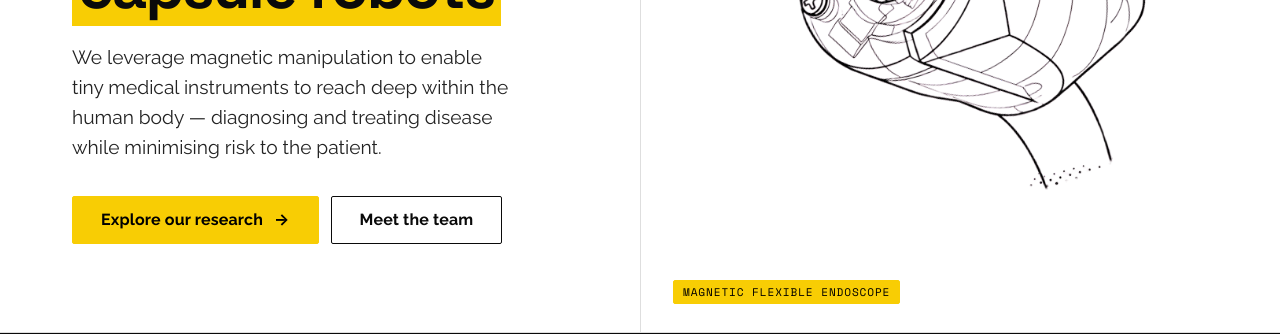
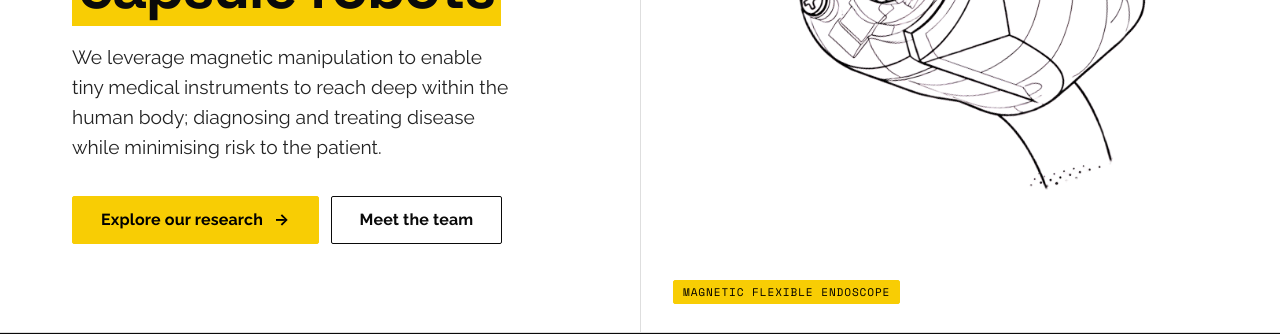
Before and after one commit to Stormlabuk/website, a Jekyll site: the page built from index.html, in a window 1280 px wide and 900 px high. Shown: the part 372-706 px from the top of the window. Built offline with Jekyll 4.4.1, drawn with Linux system fonts in a browser that asks for light colours.

Commit message:
Fix punctuation in hero lead paragraph

```diff
--- a/index.html
+++ b/index.html
@@ -14,7 +14,7 @@ description: "The STORM Lab at the University of Leeds pioneers miniature surgic
       <h1 class="storm-display">Disrupting<br>colonoscopy with<br><span class="storm-mark">capsule robots</span></h1>
       <p class="hero__lead">
         We leverage magnetic manipulation to enable tiny medical instruments to reach deep
-        within the human body — diagnosing and treating disease while minimising risk to the patient.
+        within the human body; diagnosing and treating disease while minimising risk to the patient.
       </p>
       <div class="hero__actions">
         <a class="btn btn--accent btn--lg" href="{{ '/research/' | relative_url }}">Explore our research <span aria-hidden="true">→</span></a>
```
